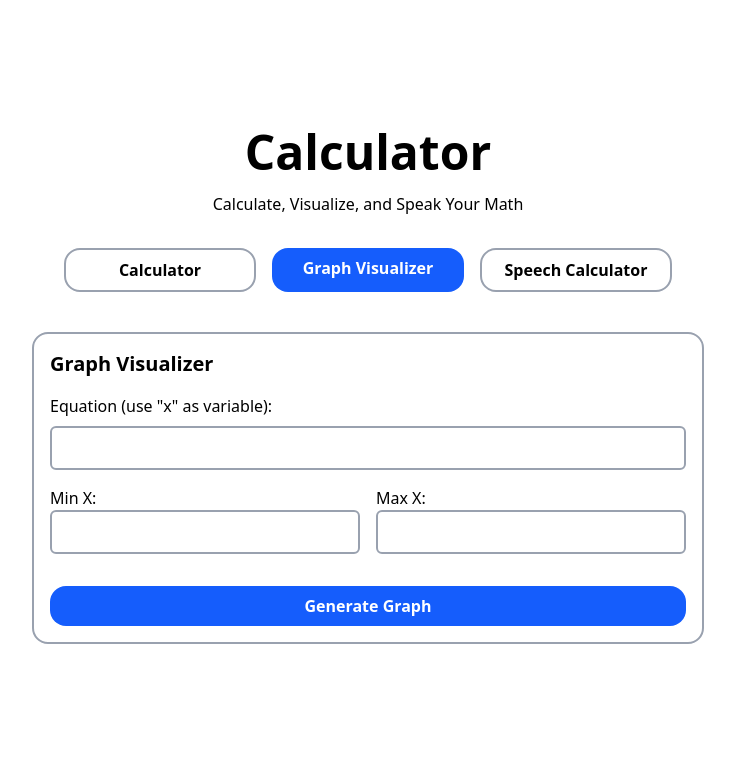
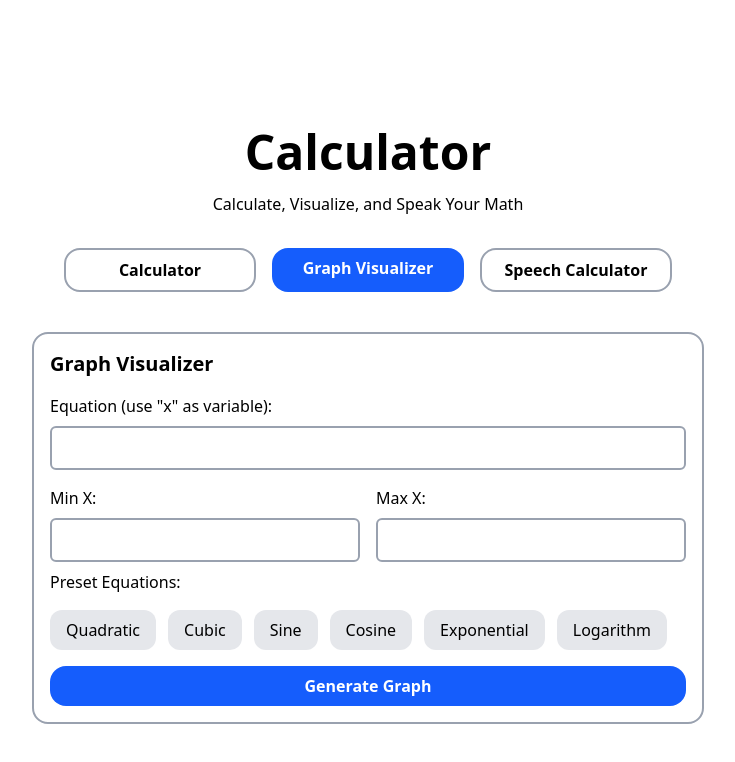
Before and after one commit to adityafadhilh/calculator-react, a React (Vite) app: page / in a window 1280 px wide. Both pictures are taken after a click on the element "Graph Visualizer". Shown: the top 762 px of the page, without its empty margins (272-1007 px from the left). Built offline with nearby package versions, Linux system fonts and the light colour scheme.

Commit message:
add preset equations (slicing) graph

```diff
--- a/src/components/Graph.tsx
+++ b/src/components/Graph.tsx
@@ -2,19 +2,28 @@ export function Graph() {
     return (
         <div className="border-2 border-gray-400 w-full h-fit rounded-2xl p-4 mt-10">
             <h3 className="text-xl font-bold mb-4">Graph Visualizer</h3>
-            <label className="block mb-2">{'Equation (use "x" as variable):'}</label>
+            <p className="block mb-2">{'Equation (use "x" as variable):'}</p>
             <input className="border-2 border-gray-400 rounded-md w-full p-2"></input>
             <div className="flex space-x-4 mt-4">
                 <div className="flex-1">
-                    <label className="mb-2">{'Min X:'}</label>
+                    <p className="mb-2">{'Min X:'}</p>
                     <input className="border-2 border-gray-400 rounded-md w-full p-2"></input>
                 </div>
                 <div className="flex-1">
-                    <label className="mb-2">{'Max X:'}</label>
+                    <p className="mb-2">{'Max X:'}</p>
                     <input className="border-2 border-gray-400 rounded-md w-full p-2"></input>
                 </div>
             </div>
-            <div className="bg-blue-600 w-full mt-8 text-white p-2 font-bold text-center rounded-2xl">
+            <p className="my-2">{'Preset Equations:'}</p>
+            <div className="flex space-x-3 pt-2">
+                <div className="bg-gray-200 rounded-xl px-4 py-2 text-md">Quadratic</div>
+                <div className="bg-gray-200 rounded-xl px-4 py-2 text-md">Cubic</div>
+                <div className="bg-gray-200 rounded-xl px-4 py-2 text-md">Sine</div>
+                <div className="bg-gray-200 rounded-xl px-4 py-2 text-md">Cosine</div>
+                <div className="bg-gray-200 rounded-xl px-4 py-2 text-md">Exponential</div>
+                <div className="bg-gray-200 rounded-xl px-4 py-2 text-md">Logarithm</div>
+            </div>
+            <div className="bg-blue-600 w-full mt-4 text-white p-2 font-bold text-center rounded-2xl">
                 Generate Graph
             </div>
         </div>
```
